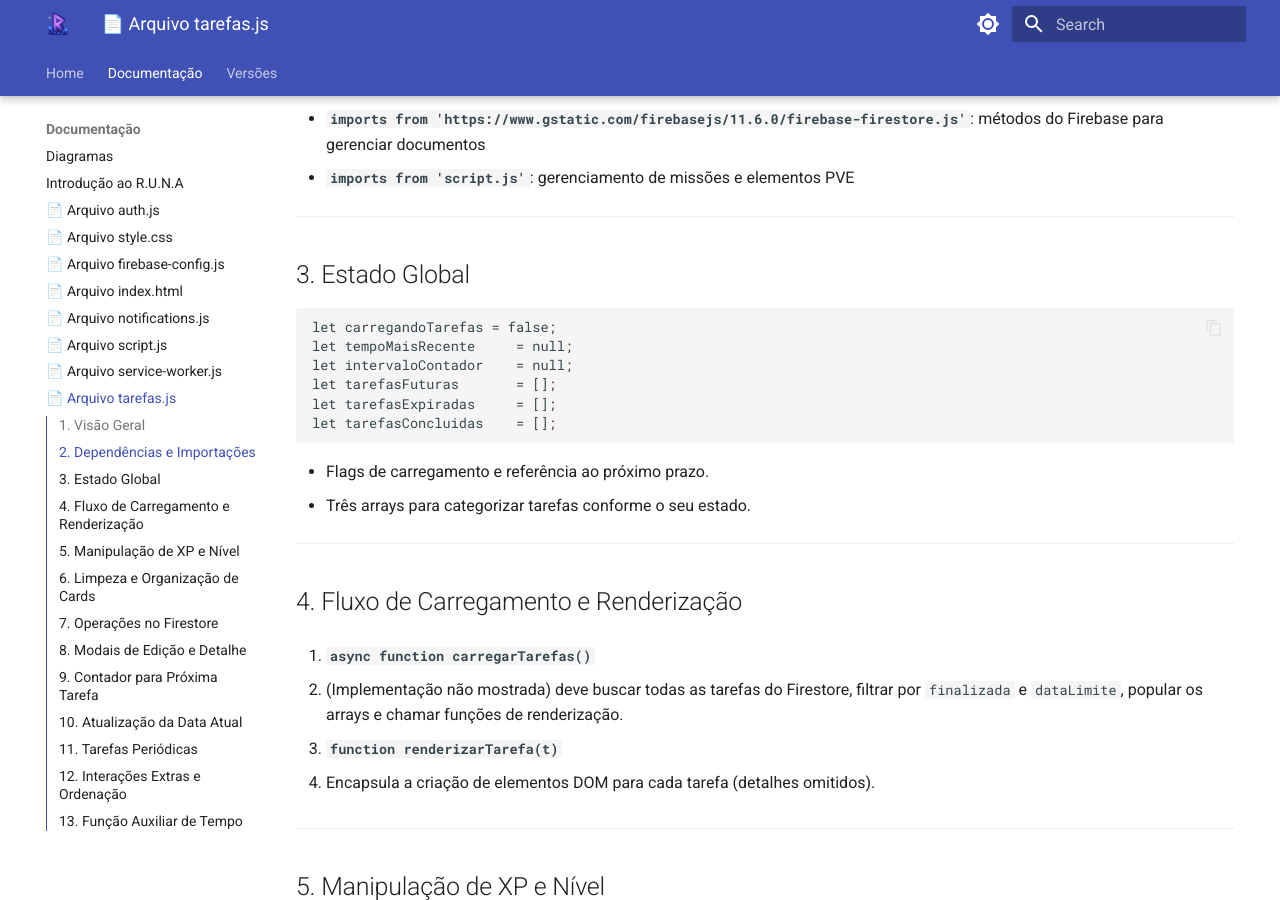
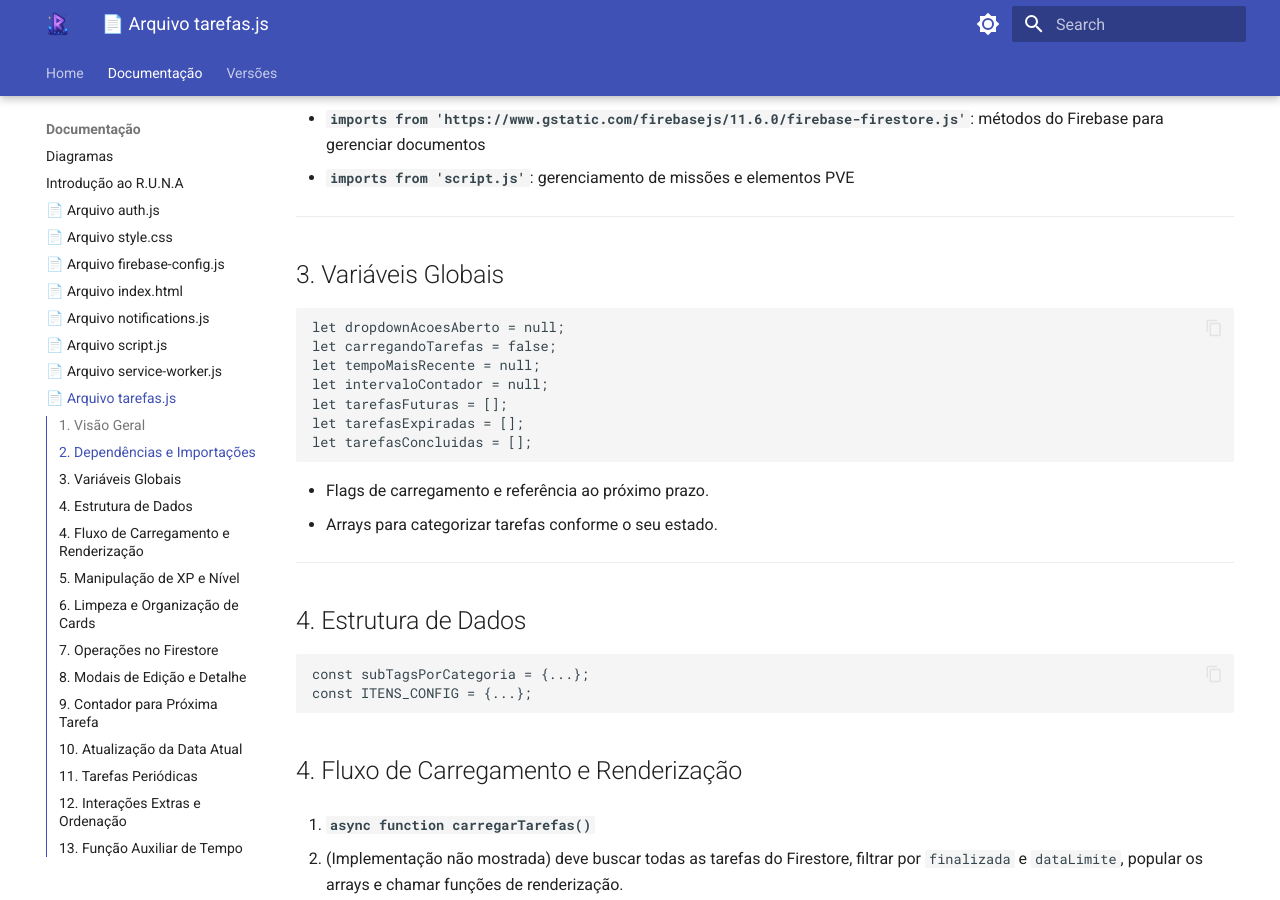
Before and after one commit to Radsfer/DocsE7Runa, an MkDocs documentation site: the page built from docs/documentação/tarefas.md, in a window 1280 px wide and 900 px high, scrolled down 521 px. Built offline with MkDocs 1.6.1 and Material for MkDocs 9.7.7, drawn with Linux system fonts in a browser that asks for light colours.

Commit message:
Variáveis Globais

````diff
--- a/docs/documentação/tarefas.md
+++ b/docs/documentação/tarefas.md
@@ -22,21 +22,28 @@ import { atacarInimigo, inimigoAtaca, darRecompensa, atualizarProgressoMissoes,
 
 ---
 
-## 3. Estado Global
+## 3. Variáveis Globais
 
 ```js
+let dropdownAcoesAberto = null;
 let carregandoTarefas = false;
-let tempoMaisRecente     = null;
-let intervaloContador    = null;
-let tarefasFuturas       = [];
-let tarefasExpiradas     = [];
-let tarefasConcluidas    = [];
+let tempoMaisRecente = null;
+let intervaloContador = null;
+let tarefasFuturas = [];
+let tarefasExpiradas = [];
+let tarefasConcluidas = [];
 ```
 
 * Flags de carregamento e referência ao próximo prazo.
-* Três arrays para categorizar tarefas conforme o seu estado.
+* Arrays para categorizar tarefas conforme o seu estado.
+---
 
----
+## 4. Estrutura de Dados
+
+```js
+const subTagsPorCategoria = {...};
+const ITENS_CONFIG = {...};
+```
 
 ## 4. Fluxo de Carregamento e Renderização
 
````
